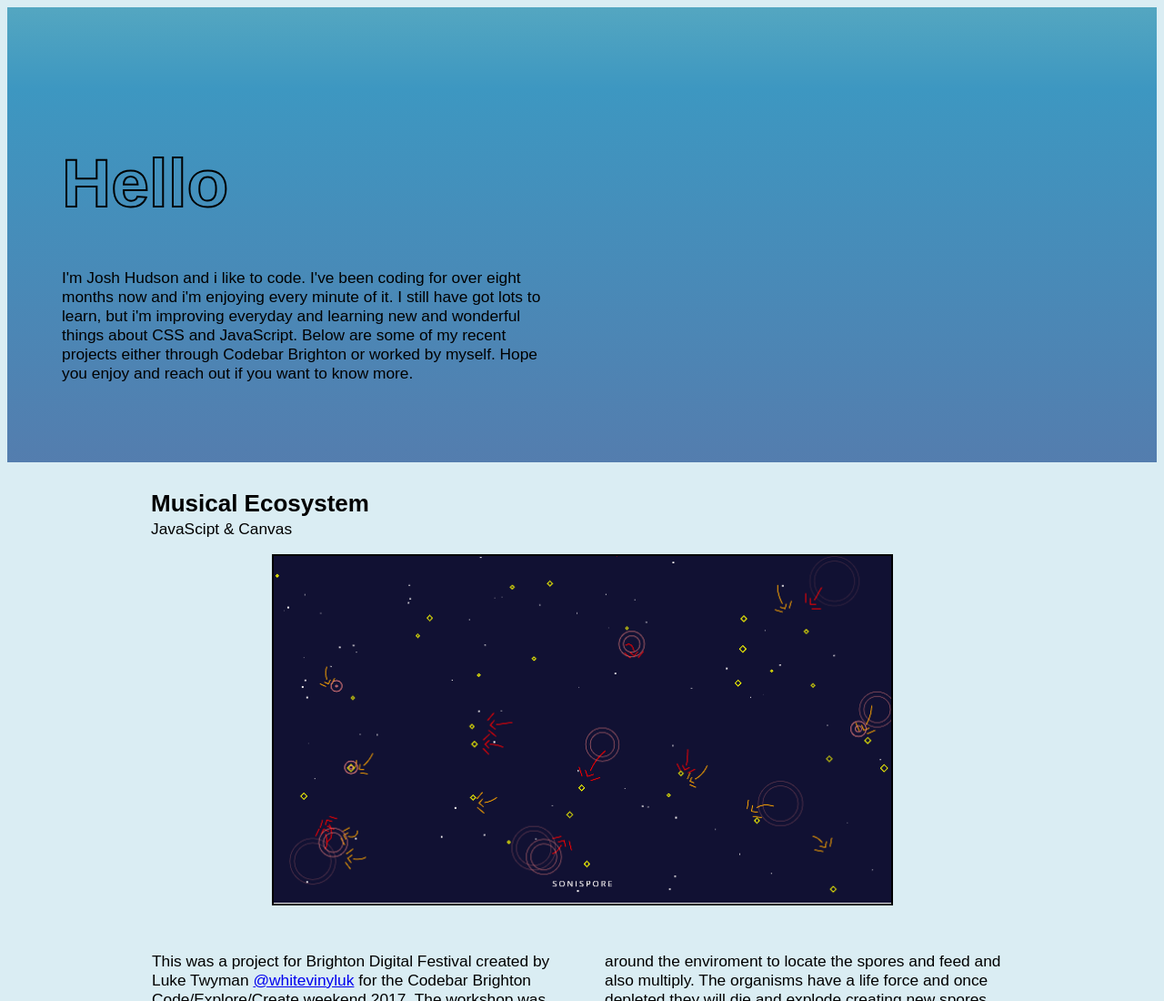
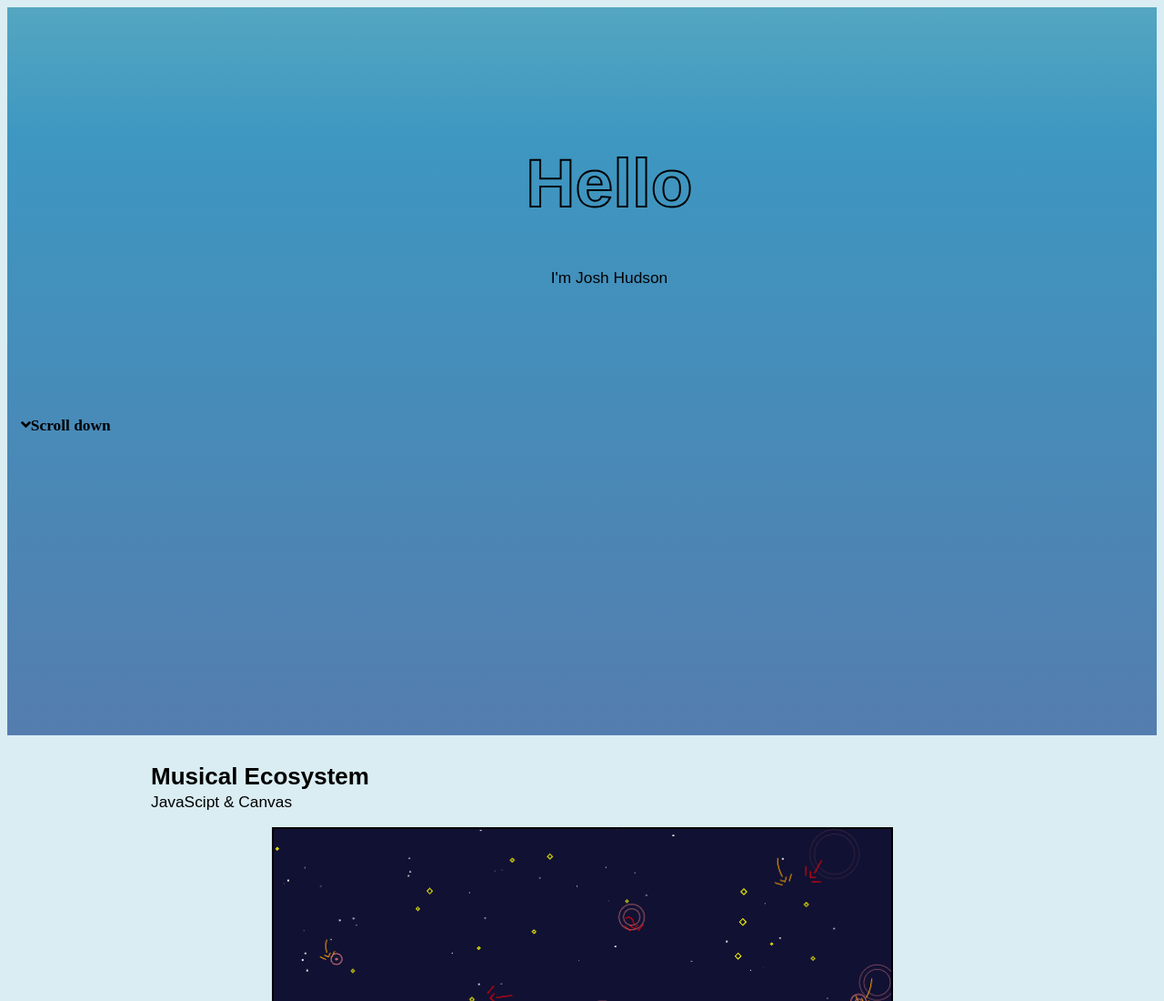
Before and after one commit to joshyhud/Website, a plain HTML site: page website/index.html in a window 1280 px wide. Shown: the top 1100 px of the page at 91% size. Drawn offline with Linux system fonts and the light colour scheme.

Commit message:
homepage amends to full vh and scroll adding

```diff
--- a/website/Style.css
+++ b/website/Style.css
@@ -12,7 +12,7 @@ html * {
 .header {
 	position: relative;
     max-width: 100%;
-    height: 500px;
+    height: 100vh;
     margin-top:0;
     background: linear-gradient(to bottom,
 	rgb(201, 220, 183)0%,
@@ -36,7 +36,8 @@ html * {
     }
 }
 .headcontent{
-    max-width: 600px;
+    max-width: 100%;
+    text-align: center;
     padding: 100px 0px 110px 60px;
     overflow:hidden;
 }
@@ -44,6 +45,14 @@ h1{
     font-size: 75px;
     -webkit-text-fill-color: transparent;
     -webkit-text-stroke: 2px black;
+}
+
+.scroll-down{
+    text-align: center;
+    position: relative;
+    padding: 15px;
+    margin: 0 auto;
+    display: block;
 }
 
 .project{
--- a/website/index.html
+++ b/website/index.html
@@ -5,6 +5,7 @@
 		<meta charset="UTF-8">
 		<meta name="viewport" content="width=device-width, initial-scale=1.0">
 		<link rel="stylesheet" type="text/css" href="Style.css">
+		<link rel="stylesheet" href="https://use.fontawesome.com/releases/v5.4.2/css/all.css" integrity="sha384-/rXc/GQVaYpyDdyxK+ecHPVYJSN9bmVFBvjA/9eOB+pb3F2w2N6fc5qB9Ew5yIns" crossorigin="anonymous">
 	</head>
 	<body>
 
@@ -13,10 +14,11 @@
 				<h1>Hello</h1>
 					<div>
 						<p>
-							I'm Josh Hudson and i like to code. I've been coding for over eight months now and i'm enjoying every minute of it. I still have got lots to learn, but i'm improving everyday and learning new and wonderful things about CSS and JavaScript. Below are some of my recent projects either through Codebar Brighton or worked by myself. Hope you enjoy and reach out if you want to know more.
+							I'm Josh Hudson
 						</p>
 					</div>
 			</div>
+			<div class="scroll-down fa fa-angle-down">Scroll down</div>
 		</div>
 
 		<div class='project'>
```
